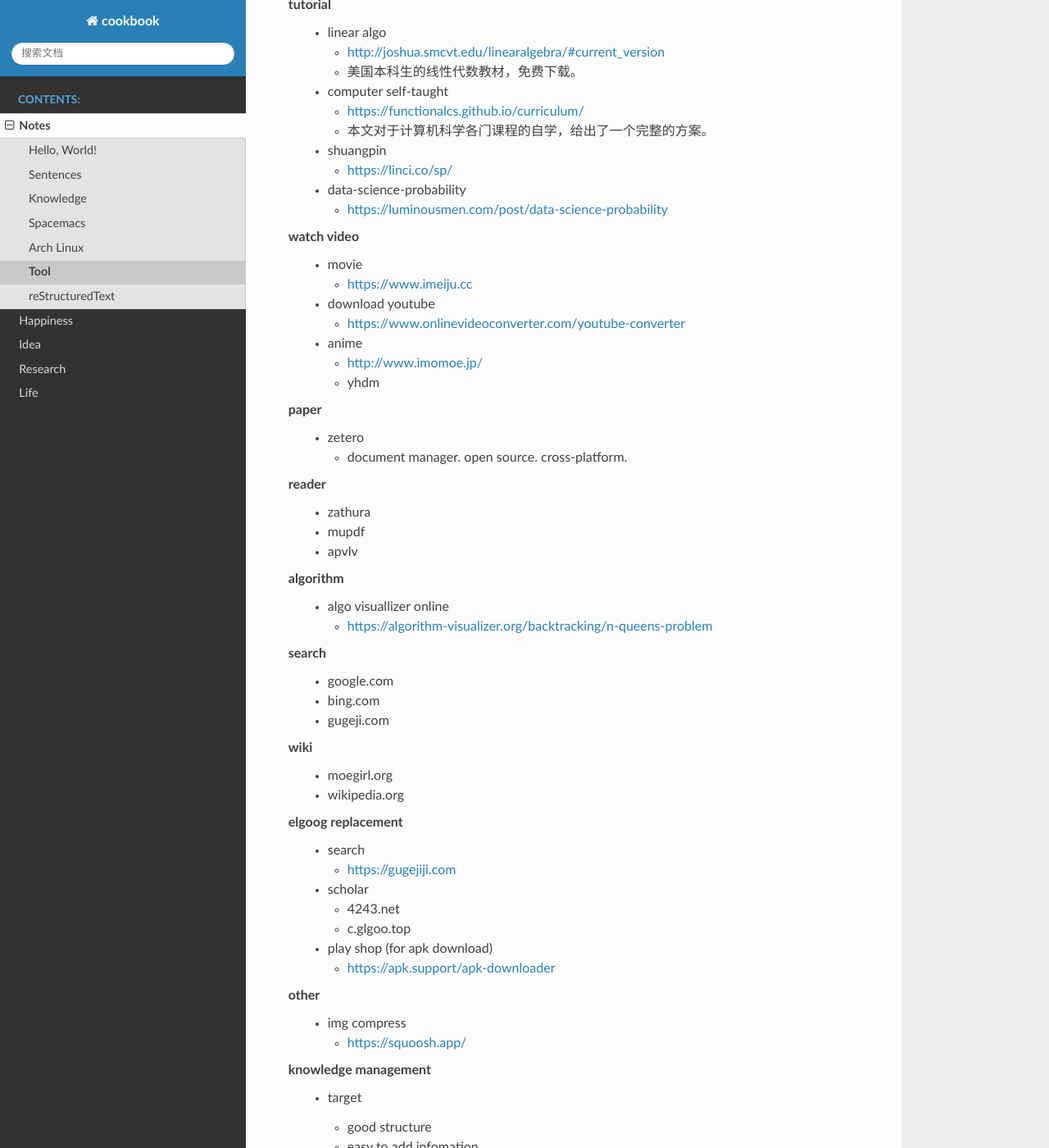
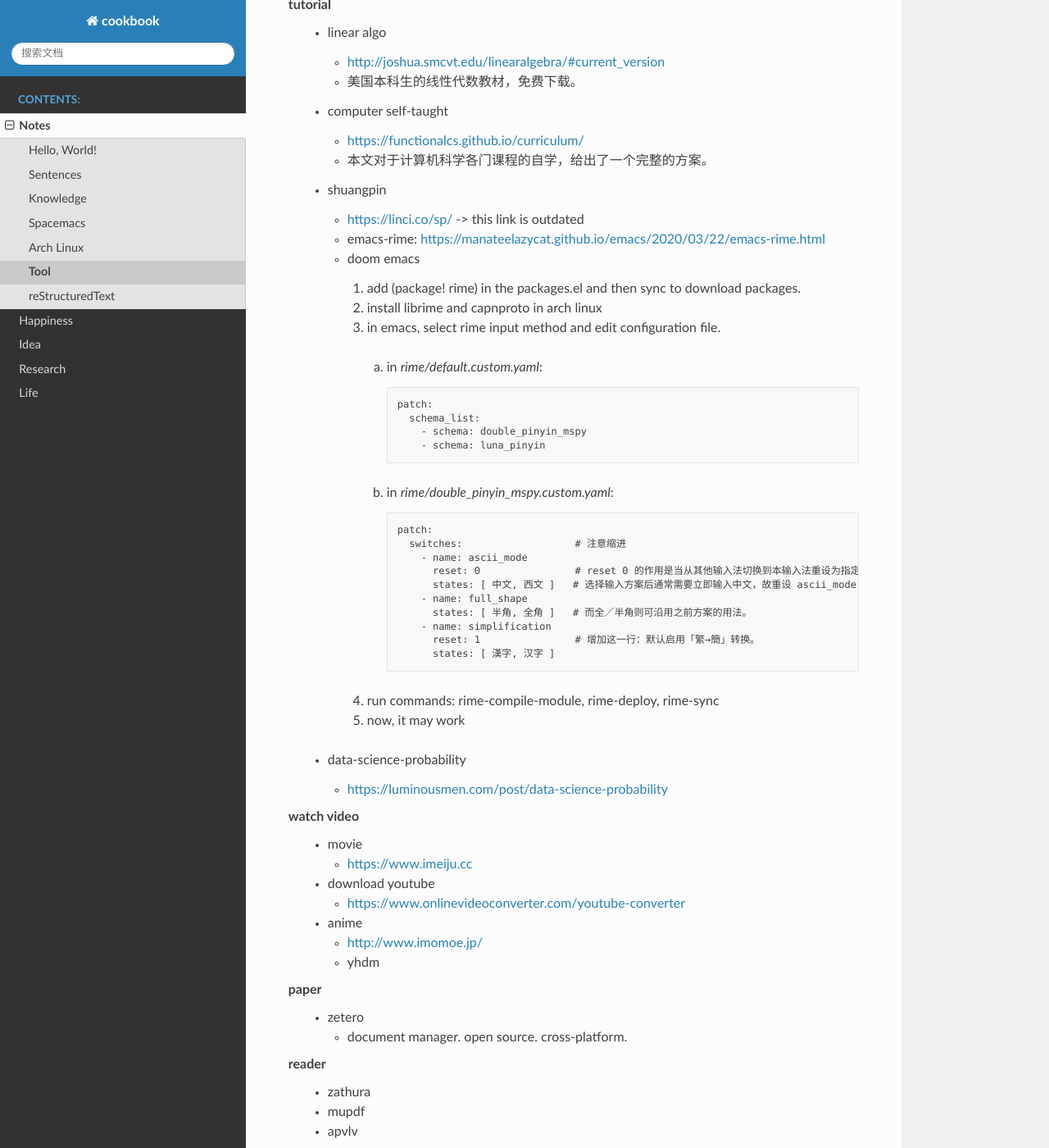
Before and after one commit to ginhton/cookbook, a Sphinx documentation site: the page built from source/notes/tool.rst, in a window 1280 px wide and 1400 px high, scrolled down 1079 px. Shown: the whole window at 82% size. Built offline with Sphinx 7.4.7 and the Read the Docs theme 2.0.0, drawn with Linux system fonts in a browser that asks for light colours.

Commit message:
add section about install emacs rime shuangpin

```diff
--- a/source/notes/tool.rst
+++ b/source/notes/tool.rst
@@ -61,7 +61,46 @@ tutorial
 
   - shuangpin
 
-    - https://linci.co/sp/
+    - https://linci.co/sp/ -> this link is outdated
+
+    - emacs-rime: https://manateelazycat.github.io/emacs/2020/03/22/emacs-rime.html
+
+    - doom emacs
+
+      1. add (package! rime) in the packages.el and then sync to download packages.
+
+      2. install librime and capnproto in arch linux
+
+      3. in emacs, select rime input method and edit configuration file.
+
+        a. in `rime/default.custom.yaml`:
+
+          .. code-block:: text
+
+            patch:
+              schema_list:
+                - schema: double_pinyin_mspy
+                - schema: luna_pinyin
+
+        b. in `rime/double_pinyin_mspy.custom.yaml`:
+
+          .. code-block:: text
+
+            patch:
+              switches:                   # 注意缩进
+                - name: ascii_mode
+                  reset: 0                # reset 0 的作用是当从其他输入法切换到本输入法重设为指定状态
+                  states: [ 中文, 西文 ]   # 选择输入方案后通常需要立即输入中文，故重设 ascii_mode = 0
+                - name: full_shape
+                  states: [ 半角, 全角 ]   # 而全／半角则可沿用之前方案的用法。
+                - name: simplification
+                  reset: 1                # 增加这一行：默认启用「繁→簡」转换。
+                  states: [ 漢字, 汉字 ]
+
+
+      4. run commands: rime-compile-module, rime-deploy, rime-sync
+
+      5. now, it may work
 
   - data-science-probability
 
```
Also changed, not shown: source/notes/knowledge.rst (+34 -9 lines).
